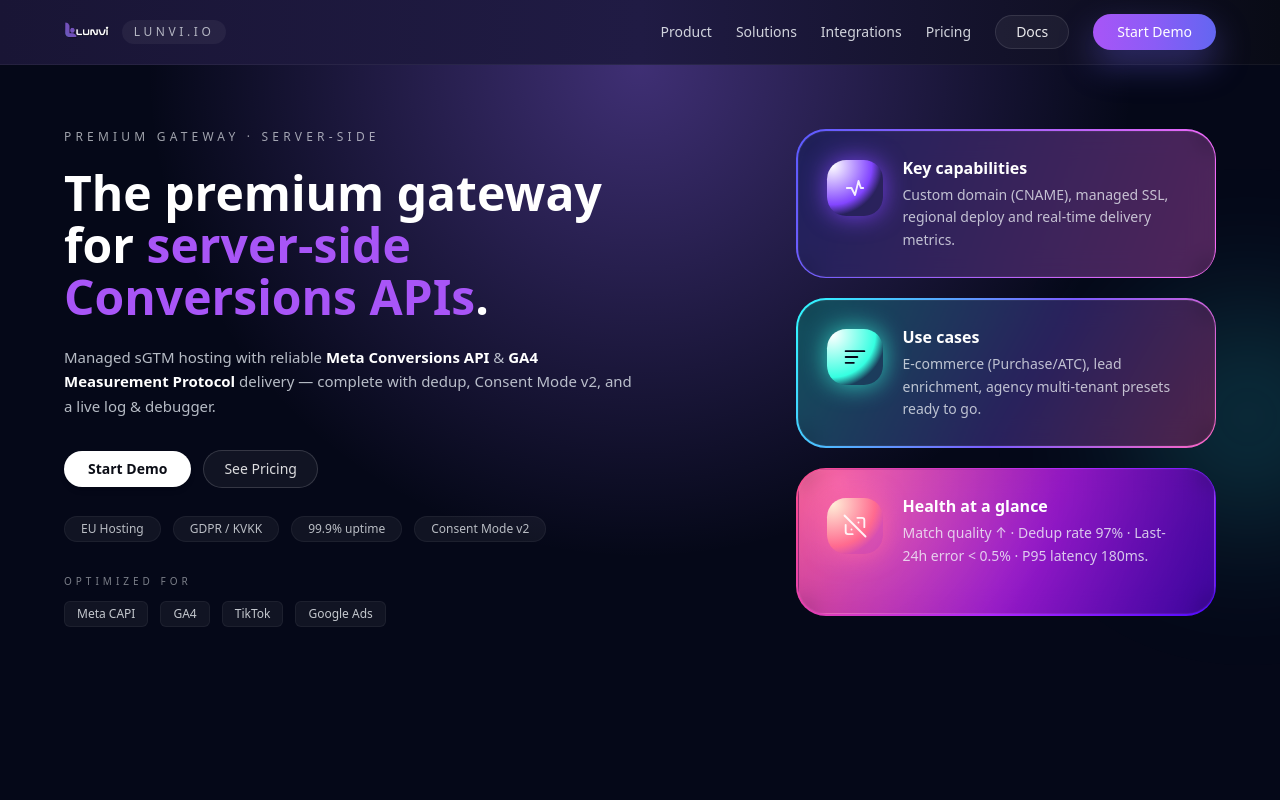
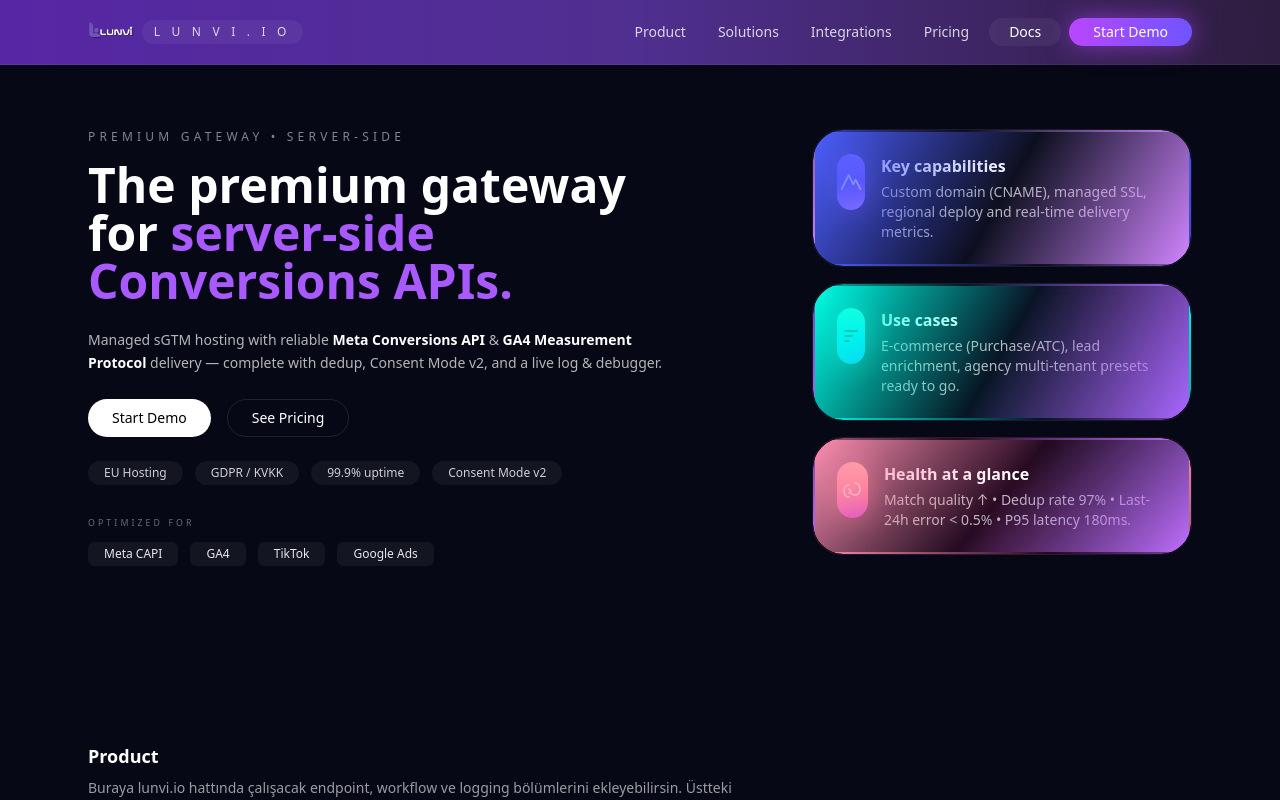
Before and after one commit to tugbaarslanw/lunvi-io, a Next.js app: page / in a window 1280 px wide. Shown: the top 800 px of the page. Built offline with nearby package versions, Linux system fonts and the light colour scheme.

Commit message:
Update page.tsx

```diff
--- a/app/page.tsx
+++ b/app/page.tsx
@@ -3,43 +3,39 @@
 
 export default function Home() {
   return (
-    <div className="min-h-screen bg-[#050818] text-white">
-      {/* NAVBAR */}
-      <header className="fixed top-0 inset-x-0 z-50 h-[65px] bg-gradient-to-r from-[#191535] via-[#201b44] to-[#090b16] border-b border-white/5 backdrop-blur">
-        <div className="mx-auto flex h-full w-full max-w-6xl items-center justify-between px-4 lg:px-0">
-          {/* logo */}
-          <div className="flex items-center gap-3">
+    <div className="min-h-screen bg-[#060815] text-white">
+      {/* HEADER */}
+      <header className="sticky top-0 z-40 border-b border-white/5 bg-gradient-to-r from-[#5627a5] via-[#4f2f8f] to-[#332044]/90 backdrop-blur">
+        <div className="mx-auto flex h-16 max-w-6xl items-center justify-between px-4 md:h-16 md:px-6">
+          <div className="flex items-center gap-2">
             <Image
               src="/logo.png"
               alt="Lunvi"
-              width={110}
-              height={40}
+              width={90}
+              height={32}
               className="h-8 w-auto"
-              priority
             />
-            <span className="rounded-full bg-white/5 px-3 py-1 text-xs tracking-[0.3em] uppercase text-slate-100/70">
-              lunvi.io
+            <span className="rounded-full bg-white/5 px-3 py-1 text-xs tracking-[0.35em] text-white/80">
+              L U N V I . I O
             </span>
           </div>
-
-          {/* menu */}
-          <nav className="flex items-center gap-6">
-            <button className="text-sm text-slate-100/85 hover:text-white transition">
+          <nav className="flex items-center gap-2 text-sm">
+            <button className="rounded-full px-3 py-1 text-white/80 hover:bg-white/5">
               Product
             </button>
-            <button className="text-sm text-slate-100/85 hover:text-white transition">
+            <button className="rounded-full px-3 py-1 text-white/80 hover:bg-white/5">
               Solutions
             </button>
-            <button className="text-sm text-slate-100/85 hover:text-white transition">
+            <button className="rounded-full px-3 py-1 text-white/80 hover:bg-white/5">
               Integrations
             </button>
-            <button className="text-sm text-slate-100/85 hover:text-white transition">
+            <button className="rounded-full px-3 py-1 text-white/80 hover:bg-white/5">
               Pricing
             </button>
-            <button className="rounded-full border border-white/10 bg-white/5 px-5 py-1.5 text-sm text-white/90 hover:bg-white/10 transition">
+            <button className="rounded-full bg-white/5 px-5 py-1 text-white">
               Docs
             </button>
-            <button className="rounded-full bg-gradient-to-r from-[#a855f7] via-[#8b5cf6] to-[#6366f1] px-6 py-2 text-sm font-medium shadow-[0_15px_35px_rgba(115,103,255,0.35)] hover:brightness-110 transition">
+            <button className="rounded-full bg-gradient-to-r from-[#b946ff] to-[#6f54ff] px-6 py-1 text-sm font-medium text-white shadow-[0_0_25px_rgba(185,70,255,0.55)] transition hover:brightness-110">
               Start Demo
             </button>
           </nav>
@@ -47,39 +43,27 @@
       </header>
 
       {/* HERO */}
-      <main className="pt-[65px]">
-        <section className="relative overflow-hidden">
-          {/* background glow */}
-          <div
-            aria-hidden
-            className="pointer-events-none absolute inset-0 bg-[radial-gradient(circle_at_top,_rgba(150,106,255,0.4),_transparent_55%)]"
-          />
-          <div
-            aria-hidden
-            className="pointer-events-none absolute -right-40 top-40 h-96 w-96 rounded-full bg-[radial-gradient(circle,_rgba(42,252,255,0.25),_transparent_60%)] blur-3xl"
-          />
-
-          <div className="relative mx-auto flex w-full max-w-6xl flex-col gap-12 px-4 py-16 lg:flex-row lg:px-0">
+      <main className="mx-auto flex max-w-6xl flex-col gap-10 px-4 pb-24 pt-16 md:flex-row md:px-6">
         {/* LEFT */}
         <div className="flex-1">
-              <p className="text-xs font-medium tracking-[0.35em] text-slate-100/65 uppercase mb-6">
-                Premium Gateway · Server-side
+          <p className="text-xs font-medium tracking-[0.35em] text-white/50">
+            PREMIUM GATEWAY • SERVER-SIDE
           </p>
 
-              {/* title */}
-              <h1 className="text-4xl leading-tight font-semibold md:text-5xl space-y-1">
-                <span className="block text-white">The premium gateway</span>
-                <span className="block text-white">
-                  for <span className="text-[#a855f7]">server-side</span>
-                </span>
-                <span className="block text-[#a855f7]">
-                  Conversions APIs
-                  <span className="text-white">.</span>
+          {/* başlık */}
+          <h1 className="mt-4 text-4xl font-bold leading-tight text-white md:text-5xl">
+            The premium gateway
+            <br />
+            for{" "}
+            <span className="text-[#a95aff]">
+              server-side
+              <br />
+              Conversions APIs.
             </span>
           </h1>
 
-              {/* subtext */}
-              <p className="mt-6 max-w-xl text-[15px] leading-relaxed text-slate-200/80">
+          {/* alt metin */}
+          <p className="mt-6 max-w-xl text-sm leading-relaxed text-white/70">
             Managed sGTM hosting with reliable{" "}
             <span className="font-semibold text-white">
               Meta Conversions API
@@ -88,27 +72,27 @@
             <span className="font-semibold text-white">
               GA4 Measurement Protocol
             </span>{" "}
-                delivery — complete with dedup, Consent Mode v2, and a live log
-                & debugger.
+            delivery — complete with dedup, Consent Mode v2, and a live log &
+            debugger.
           </p>
 
           {/* CTA */}
-              <div className="mt-8 flex flex-wrap items-center gap-3">
-                <button className="rounded-full bg-white px-6 py-2 text-sm font-semibold text-[#0b0d16] shadow-md hover:shadow-lg transition">
+          <div className="mt-6 flex gap-4">
+            <button className="rounded-full bg-white px-6 py-2 text-sm font-medium text-black">
               Start Demo
             </button>
-                <button className="rounded-full border border-white/15 bg-white/5 px-5 py-2 text-sm text-white/85 hover:bg-white/10 transition">
+            <button className="rounded-full border border-white/10 bg-white/0 px-6 py-2 text-sm text-white hover:bg-white/5">
               See Pricing
             </button>
           </div>
 
-              {/* chips */}
-              <div className="mt-7 flex flex-wrap gap-3">
+          {/* badges */}
+          <div className="mt-6 flex flex-wrap gap-3">
             {["EU Hosting", "GDPR / KVKK", "99.9% uptime", "Consent Mode v2"].map(
               (item) => (
                 <span
                   key={item}
-                      className="rounded-full bg-white/5 px-4 py-1 text-xs text-slate-100/75 border border-white/5"
+                  className="rounded-full bg-white/5 px-4 py-1 text-xs text-white/80"
                 >
                   {item}
                 </span>
@@ -116,16 +100,16 @@
             )}
           </div>
 
-              {/* optimized */}
+          {/* optimized for */}
           <div className="mt-8">
-                <p className="text-[10px] tracking-[0.4em] uppercase text-slate-100/50 mb-3">
-                  Optimized for
+            <p className="text-[0.55rem] tracking-[0.35em] text-white/40">
+              OPTIMIZED FOR
             </p>
-                <div className="flex gap-3">
+            <div className="mt-3 flex flex-wrap gap-3">
               {["Meta CAPI", "GA4", "TikTok", "Google Ads"].map((item) => (
                 <span
                   key={item}
-                      className="rounded-md bg-white/5 px-3 py-1 text-xs text-slate-100/80 border border-white/5"
+                  className="rounded-md bg-white/5 px-4 py-1 text-xs text-white/90"
                 >
                   {item}
                 </span>
@@ -134,29 +118,28 @@
           </div>
         </div>
 
-            {/* RIGHT – glass cards with neon border */}
-            <div className="flex w-full flex-col gap-5 lg:w-[420px]">
-              {/* CARD 1 */}
-              <div className="relative rounded-[30px] bg-[linear-gradient(110deg,#5b5bff_0%,#ff69f7_100%)] p-[1.5px]">
-                <div className="relative rounded-[28px] bg-[#060918]/70 backdrop-blur-md border border-white/5 px-7 py-6 flex gap-5 min-h-[145px]">
-                  {/* neon icon */}
-                  <div className="mt-1 h-14 w-14 rounded-[1.2rem] bg-[radial-gradient(circle_at_10%_10%,#ffffff,_#8245ff_55%,rgba(130,69,255,0)_70%)] flex items-center justify-center shadow-[0_0_25px_rgba(130,69,255,0.85)]">
+        {/* RIGHT – CAM KUTULAR */}
+        <div className="flex w-full max-w-sm flex-col gap-4 md:w-[380px]">
+            {/* 1. kutu */}
+            <div className="relative overflow-hidden rounded-[1.9rem] border border-white/5 bg-gradient-to-r from-[#110b2f]/40 via-[#1c1f33]/40 to-[#0d1829]/40 px-6 py-6 backdrop-blur">
+              <div className="pointer-events-none absolute inset-0 rounded-[1.9rem] border-[2.5px] border-transparent bg-[linear-gradient(120deg,#4d60ff,rgba(0,0,0,0),#d186ff)] [mask:linear-gradient(#000_0_0)_content-box,linear-gradient(#000_0_0)] [mask-composite:exclude] p-[1.5px]" />
+              <div className="flex items-start gap-4">
+                <div className="flex h-14 w-14 items-center justify-center rounded-2xl bg-gradient-to-b from-[#965dff] via-[#6e45ff] to-[#c379ff] shadow-[0_0_30px_rgba(150,93,255,0.5)]">
+                  {/* icon */}
                   <svg
                     xmlns="http://www.w3.org/2000/svg"
-                      className="h-7 w-7 text-white/90"
+                    className="h-7 w-7 text-white"
                     viewBox="0 0 24 24"
                     fill="none"
                     stroke="currentColor"
-                      strokeWidth="1.6"
-                      strokeLinecap="round"
-                      strokeLinejoin="round"
+                    strokeWidth="1.5"
                   >
-                      <path d="M5 12h4l3 6 3-12 2 6h2" />
+                    <path d="M4 18 10 6l4 8 2-4 4 8" strokeLinecap="round" strokeLinejoin="round" />
                   </svg>
                 </div>
-                  <div className="flex-1">
-                    <p className="text-base font-semibold">Key capabilities</p>
-                    <p className="text-sm text-slate-100/75 mt-1 leading-relaxed">
+                <div>
+                  <h3 className="text-base font-semibold">Key capabilities</h3>
+                  <p className="mt-1 text-sm text-white/70">
                     Custom domain (CNAME), managed SSL, regional deploy and
                     real-time delivery metrics.
                   </p>
@@ -164,29 +147,25 @@
               </div>
             </div>
 
-              {/* CARD 2 */}
-              <div className="relative rounded-[30px] bg-[linear-gradient(120deg,#2efcff_0%,#7b5cff_55%,#ff66c4_100%)] p-[1.5px]">
-                <div className="relative rounded-[28px] bg-[#060918]/70 backdrop-blur-md border border-white/5 px-7 py-6 flex gap-5 min-h-[145px]">
-                  {/* neon icon */}
-                  <div className="mt-1 h-14 w-14 rounded-[1.2rem] bg-[radial-gradient(circle_at_10%_10%,#ffffff,_#35ffe1_60%,rgba(53,255,225,0)_75%)] flex items-center justify-center shadow-[0_0_25px_rgba(53,255,225,0.75)]">
+            {/* 2. kutu */}
+            <div className="relative overflow-hidden rounded-[1.9rem] border border-white/5 bg-gradient-to-r from-[#072830]/35 via-[#0c2e42]/40 to-[#2a0f34]/40 px-6 py-6 backdrop-blur">
+              <div className="pointer-events-none absolute inset-0 rounded-[1.9rem] border-[2.5px] border-transparent bg-[linear-gradient(120deg,#00ffe7,rgba(0,0,0,0),#a969ff)] [mask:linear-gradient(#000_0_0)_content-box,linear-gradient(#000_0_0)] [mask-composite:exclude] p-[1.5px]" />
+              <div className="flex items-start gap-4">
+                <div className="flex h-14 w-14 items-center justify-center rounded-2xl bg-gradient-to-b from-[#4df6cf] via-[#00d5ff] to-[#17a4ff] shadow-[0_0_30px_rgba(77,246,207,0.45)]">
                   <svg
                     xmlns="http://www.w3.org/2000/svg"
-                      className="h-7 w-7 text-[#020617]"
+                    className="h-6 w-6 text-[#02121a]"
                     viewBox="0 0 24 24"
                     fill="none"
                     stroke="currentColor"
-                      strokeWidth="1.6"
-                      strokeLinecap="round"
-                      strokeLinejoin="round"
+                    strokeWidth="1.5"
                   >
-                      <path d="M4 7h16" />
-                      <path d="M4 12h10" />
-                      <path d="M4 17h7" />
+                    <path d="M6 7h12M6 12h7M6 17h4" strokeLinecap="round" strokeLinejoin="round" />
                   </svg>
                 </div>
-                  <div className="flex-1">
-                    <p className="text-base font-semibold">Use cases</p>
-                    <p className="text-sm text-slate-100/75 mt-1 leading-relaxed">
+                <div>
+                  <h3 className="text-base font-semibold">Use cases</h3>
+                  <p className="mt-1 text-sm text-white/70">
                     E-commerce (Purchase/ATC), lead enrichment, agency
                     multi-tenant presets ready to go.
                   </p>
@@ -194,55 +173,58 @@
               </div>
             </div>
 
-              {/* CARD 3 */}
-              <div className="relative rounded-[30px] bg-[linear-gradient(120deg,#ff4d8a_0%,#b026ff_55%,#4f0aff_100%)] p-[1.5px]">
-                <div className="relative rounded-[28px] bg-[radial-gradient(circle_at_10%_10%,rgba(255,176,190,0.3),rgba(92,0,84,0.35)_55%,rgba(38,0,58,0.5)_100%)] backdrop-blur-md border border-white/5 px-7 py-6 flex gap-5 min-h-[145px]">
-                  {/* neon icon */}
-                  <div className="mt-1 h-14 w-14 rounded-[1.2rem] bg-[radial-gradient(circle_at_10%_10%,#fff0d8,_#ff6a8f_60%,rgba(255,153,106,0)_75%)] flex items-center justify-center shadow-[0_0_25px_rgba(255,106,160,0.75)]">
+            {/* 3. kutu – sadece bunu yumuşattım */}
+            <div className="relative overflow-hidden rounded-[1.9rem] border border-white/5 bg-gradient-to-r from-[#321129]/35 via-[#4a1030]/55 to-[#110616]/35 px-6 py-6 backdrop-blur">
+              {/* neon şerit (stape / firstbase tarzı) */}
+              <div className="pointer-events-none absolute inset-0 rounded-[1.9rem] border-[2.5px] border-transparent bg-[linear-gradient(130deg,#ff8fb1,rgba(0,0,0,0),#c16fff)] [mask:linear-gradient(#000_0_0)_content-box,linear-gradient(#000_0_0)] [mask-composite:exclude] p-[1.5px]" />
+              <div className="flex items-start gap-4">
+                <div className="flex h-14 w-14 items-center justify-center rounded-2xl bg-gradient-to-b from-[#ffb995] via-[#ff6f7d] to-[#c026d3] shadow-[0_0_30px_rgba(255,111,125,0.55)]">
                   <svg
                     xmlns="http://www.w3.org/2000/svg"
-                      className="h-7 w-7 text-white/90"
+                    className="h-6 w-6 text-white"
                     viewBox="0 0 24 24"
                     fill="none"
                     stroke="currentColor"
-                      strokeWidth="1.6"
+                    strokeWidth="1.5"
+                  >
+                    <path
+                      d="M9 19c-3 0-5-2.5-5-6s2-6 5-6"
                       strokeLinecap="round"
                       strokeLinejoin="round"
-                    >
-                      <path d="M20 13V7a2 2 0 0 0-2-2h-4" />
-                      <path d="M4 11v6a2 2 0 0 0 2 2h4" />
-                      <path d="M9 15h.01" />
-                      <path d="M15 9h.01" />
-                      <path d="m3 3 18 18" />
+                    />
+                    <path
+                      d="M15 5c3 0 5 2.5 5 6s-2 6-5 6c-1.5 0-2.7-.6-3.5-1.5"
+                      strokeLinecap="round"
+                      strokeLinejoin="round"
+                    />
+                    <path d="m9 11 2 2-2 2" strokeLinecap="round" strokeLinejoin="round" />
                   </svg>
                 </div>
-                  <div className="flex-1">
-                    <p className="text-base font-semibold">Health at a glance</p>
-                    <p className="text-sm text-slate-100/80 mt-1 leading-relaxed">
-                      Match quality ↑ · Dedup rate 97% · Last-24h error &lt; 0.5% ·
+                <div>
+                  <h3 className="text-base font-semibold">Health at a glance</h3>
+                  <p className="mt-1 text-sm text-white/70">
+                    Match quality ↑ • Dedup rate 97% • Last-24h error &lt; 0.5% •
                     P95 latency 180ms.
                   </p>
                 </div>
               </div>
             </div>
         </div>
+      </main>
+
+      {/* aşağıdaki "Product" bölümünü bilinçli olarak biraz aşağıda bırakıyoruz */}
+      <section className="mt-10 bg-transparent pb-16">
+        <div className="mx-auto max-w-6xl px-4 md:px-6">
+          {/* boşluk: hero altında görünmez olsun diye ekstra padding */}
+          <div className="pt-10" />
+          <h2 className="text-lg font-semibold text-white">Product</h2>
+          <p className="mt-2 max-w-2xl text-sm text-white/60">
+            Buraya lunvi.io hattında çalışacak endpoint, workflow ve logging
+            bölümlerini ekleyebilirsin. Üstteki mor hero ile aynı koyu mor
+            temayı koruduk.
+          </p>
         </div>
       </section>
-
-        {/* PRODUCT SECTION – daha aşağıda */}
-        <section className="mx-auto w-full max-w-6xl px-4 lg:px-0 pb-16 pt-40">
-          <h2 className="text-lg font-semibold mb-2">Product</h2>
-          <p className="text-sm text-slate-100/55 max-w-2xl">
-            Buraya lunvi.io hattında çalışacak endpoint, workflow ve logging
-            bölümlerini ekleyebilirsin. Üstteki hero ile aynı koyu mor temayı
-            koruduk.
-          </p>
-        </section>
-
-        <footer className="py-8 text-center text-xs text-slate-100/40 border-t border-white/5">
-          © 2025 lunvi.io — separate from lunvilabs.com
-        </footer>
-      </main>
     </div>
   );
 }
```
Lines whose indentation alone changed are shown as unchanged.
